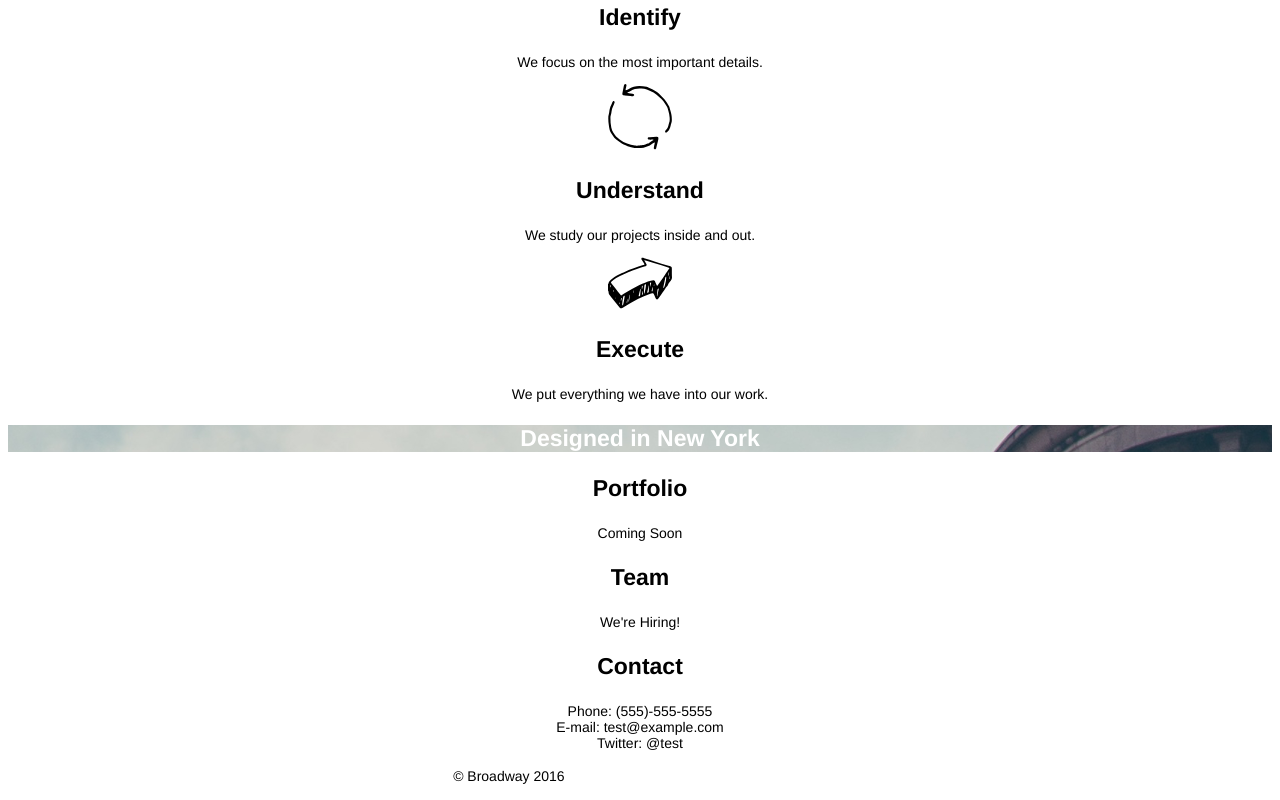
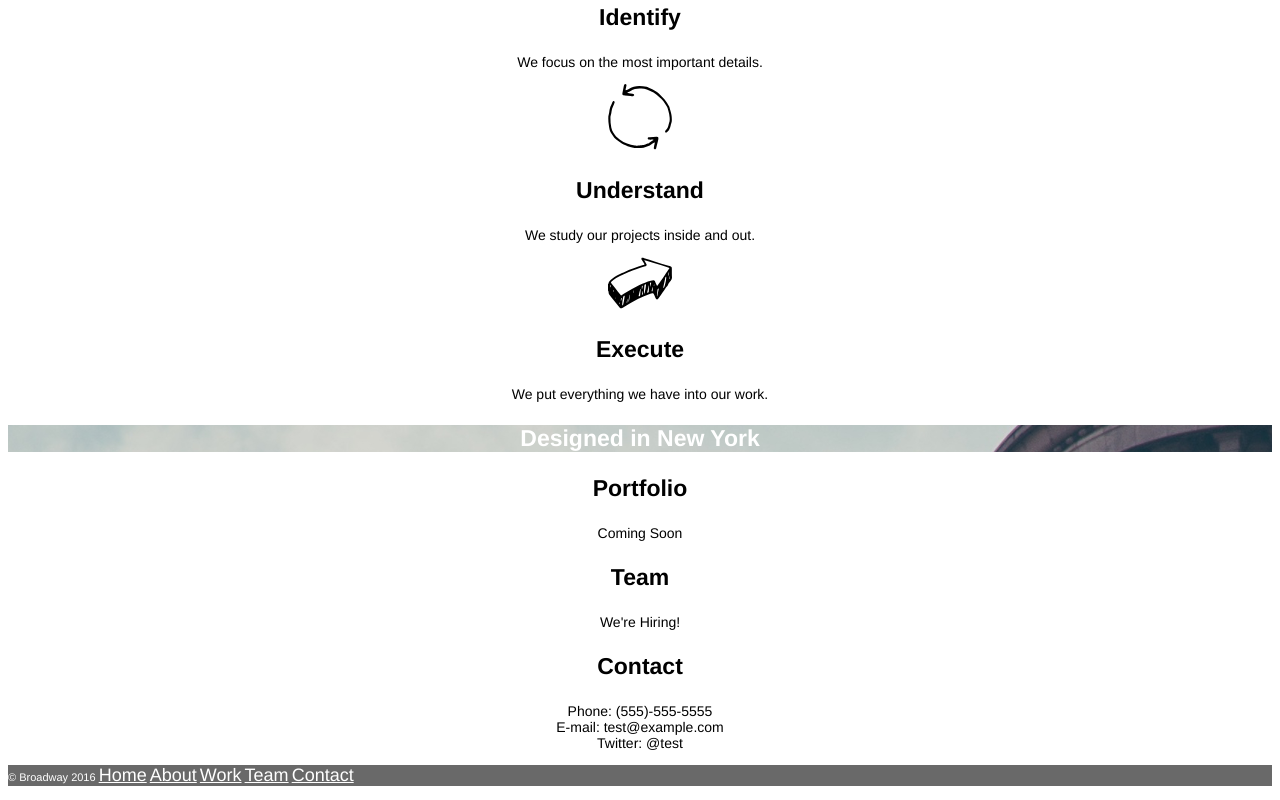
Before and after one commit to sydkneev/broadway, a plain HTML site: page index.html in a window 1280 px wide. Shown: the part 491-1291 px from the top of the page. Drawn offline with Linux system fonts and the light colour scheme.

Commit message:
finished styling CSS

```diff
--- a/resources/style.css
+++ b/resources/style.css
@@ -29,3 +29,11 @@
   background-image: url("images/the-flatiron-building.png");
   color: white;
 }
+.footer {
+  text-align: left;
+  background-color: dimgray;
+}
+p.copyright {
+  font-size: 11px;
+  color: white;
+}
```
